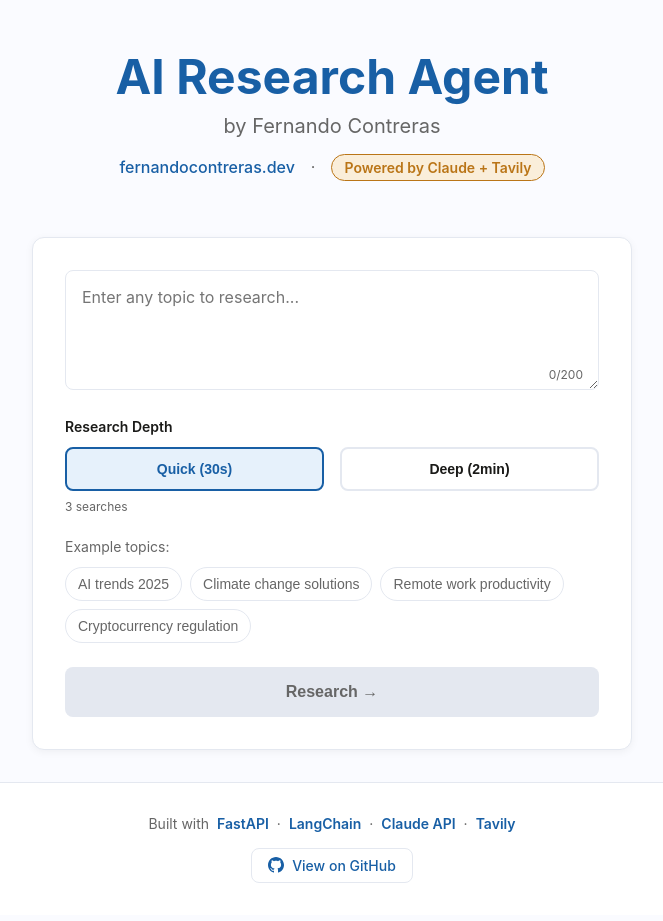
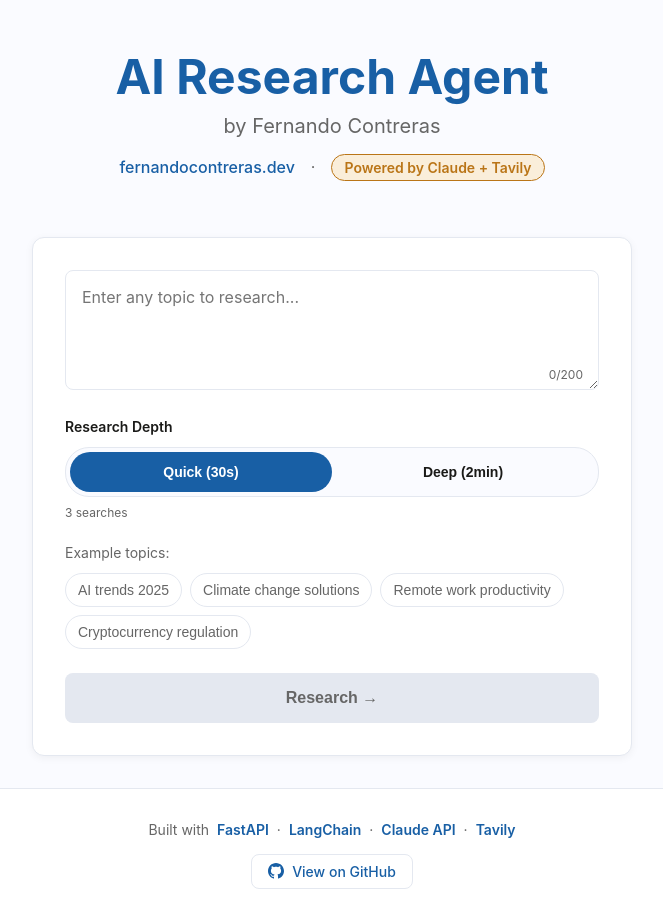
Before and after one commit to fernandojosecc/research-agent-ui, a Next.js app: page / in a window 1280 px wide. Shown: the whole page, without its empty margins (308-971 px from the left). Built offline with nearby package versions, Linux system fonts and the light colour scheme.

Commit message:
Style depth selector buttons as toggle pills

```diff
--- a/components/ResearchForm.js
+++ b/components/ResearchForm.js
@@ -116,7 +116,11 @@ export default function ResearchForm({ onResearch, isLoading }) {
           </label>
           <div style={{
             display: 'flex',
-            gap: '1rem'
+            background: 'var(--bg-page)',
+            border: `1px solid var(--border-light)`,
+            borderRadius: '24px',
+            padding: '4px',
+            position: 'relative'
           }}>
             <button
               type="button"
@@ -125,14 +129,16 @@ export default function ResearchForm({ onResearch, isLoading }) {
               style={{
                 flex: 1,
                 padding: '0.75rem 1rem',
-                border: `2px solid ${depth === 'quick' ? 'var(--blue-primary)' : 'var(--border-light)'}`,
-                borderRadius: '8px',
-                background: depth === 'quick' ? 'var(--blue-light)' : 'white',
-                color: depth === 'quick' ? 'var(--blue-primary)' : 'var(--text-primary)',
+                border: 'none',
+                borderRadius: '20px',
+                background: depth === 'quick' ? 'var(--blue-primary)' : 'transparent',
+                color: depth === 'quick' ? 'white' : 'var(--text-primary)',
                 fontSize: '0.875rem',
                 fontWeight: '600',
                 cursor: isLoading ? 'not-allowed' : 'pointer',
-                transition: 'all 0.2s'
+                transition: 'all 0.2s',
+                zIndex: depth === 'quick' ? 2 : 1,
+                position: 'relative'
               }}
             >
               Quick (30s)
@@ -144,14 +150,16 @@ export default function ResearchForm({ onResearch, isLoading }) {
               style={{
                 flex: 1,
                 padding: '0.75rem 1rem',
-                border: `2px solid ${depth === 'deep' ? 'var(--blue-primary)' : 'var(--border-light)'}`,
-                borderRadius: '8px',
-                background: depth === 'deep' ? 'var(--blue-light)' : 'white',
-                color: depth === 'deep' ? 'var(--blue-primary)' : 'var(--text-primary)',
+                border: 'none',
+                borderRadius: '20px',
+                background: depth === 'deep' ? 'var(--blue-primary)' : 'transparent',
+                color: depth === 'deep' ? 'white' : 'var(--text-primary)',
                 fontSize: '0.875rem',
                 fontWeight: '600',
                 cursor: isLoading ? 'not-allowed' : 'pointer',
-                transition: 'all 0.2s'
+                transition: 'all 0.2s',
+                zIndex: depth === 'deep' ? 2 : 1,
+                position: 'relative'
               }}
             >
               Deep (2min)
```
